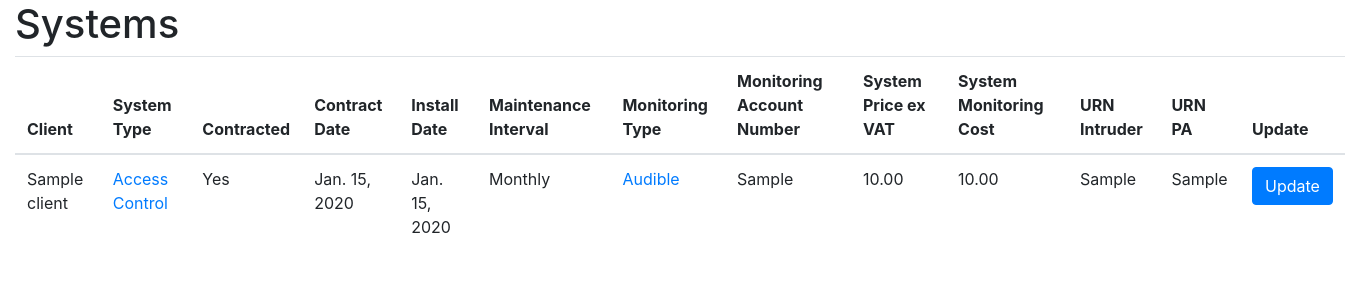
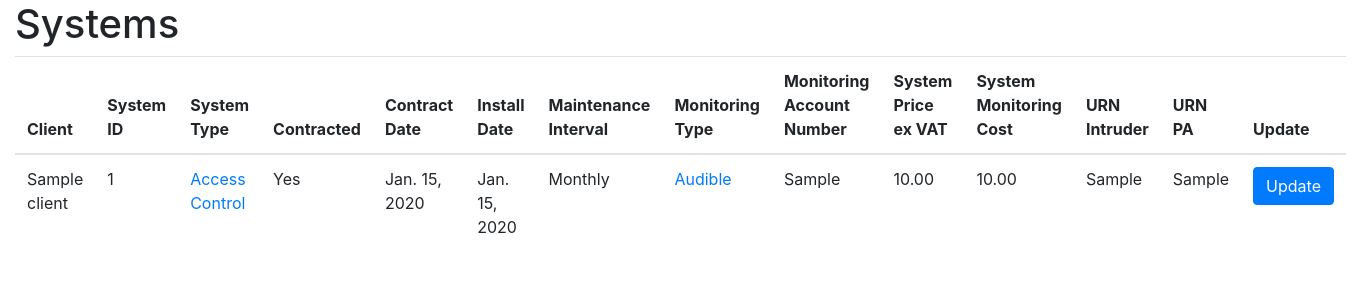
Before and after one commit to joshlsullivan/goldstar-asset-tracking, a Django app: page /systems/ in a window 1360 px wide. Shown: the top 300 px of the page. Run offline with Django 3.2, Linux system fonts and the light colour scheme; a user stored in the database is signed in; tables that the repository leaves empty hold one stand-in row (values such as "Sample post"); some libraries are stand-ins or nearby versions.

Commit message:
added id

```diff
--- a/system/templates/system/system_list.html
+++ b/system/templates/system/system_list.html
@@ -8,6 +8,7 @@
         <thead>
           <tr>
             <th scope="col">Client</th>
+            <th scope="col">System ID</th>
             <th scope="col">System Type</th>
             <th scope="col">Contracted</th>
             <th scope="col">Contract Date</th>
@@ -26,6 +27,7 @@
           {% for system in object_list %}
           <tr>
             <td>{{ system.client.name }}</td>
+            <td>{{ system.id }}</td>
             <td><a href="{% url 'system:system_type' system.system_type %}">{{ system.get_system_type_display }}</a></td>
             <td>{{ system.get_contracted_display }}</td>
             <td>{{ system.contract_date }}</td>
```
